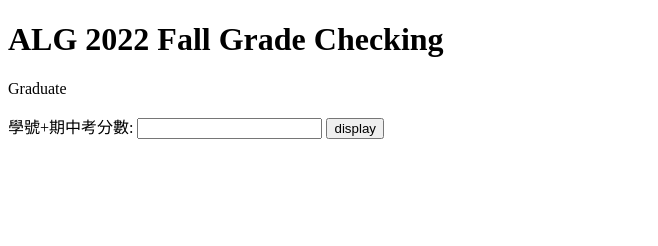
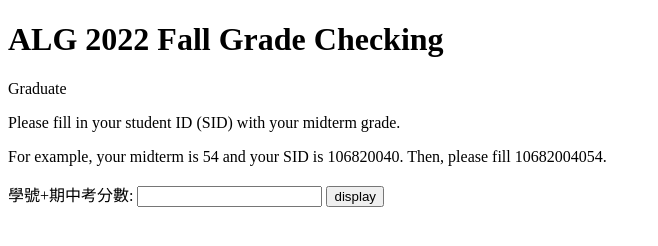
Before and after one commit to eggcm/ALG-grades-F22-grad, a plain HTML site: page index.html in a window 1280 px wide. Shown: the whole page, without its empty margins (0-658 px from the left). Drawn offline with nearby package versions, Linux system fonts and the light colour scheme.

Commit message:
Update index.html

```diff
--- a/index.html
+++ b/index.html
@@ -13,6 +13,8 @@
         <h1>ALG 2022 Fall
 	Grade Checking</h1>
 	<p> Graduate </p>
+	<p> Please fill in your student ID (SID) with your midterm grade. </p>
+	<p> For example, your midterm is 54 and your SID is 106820040. Then, please fill 10682004054.</p>
         <label for="sid-mid">學號+期中考分數:</label>
         <input type="text" name="sid-mid" id="sid-mid" value="">
         <button onclick="display()">display</button>
```
